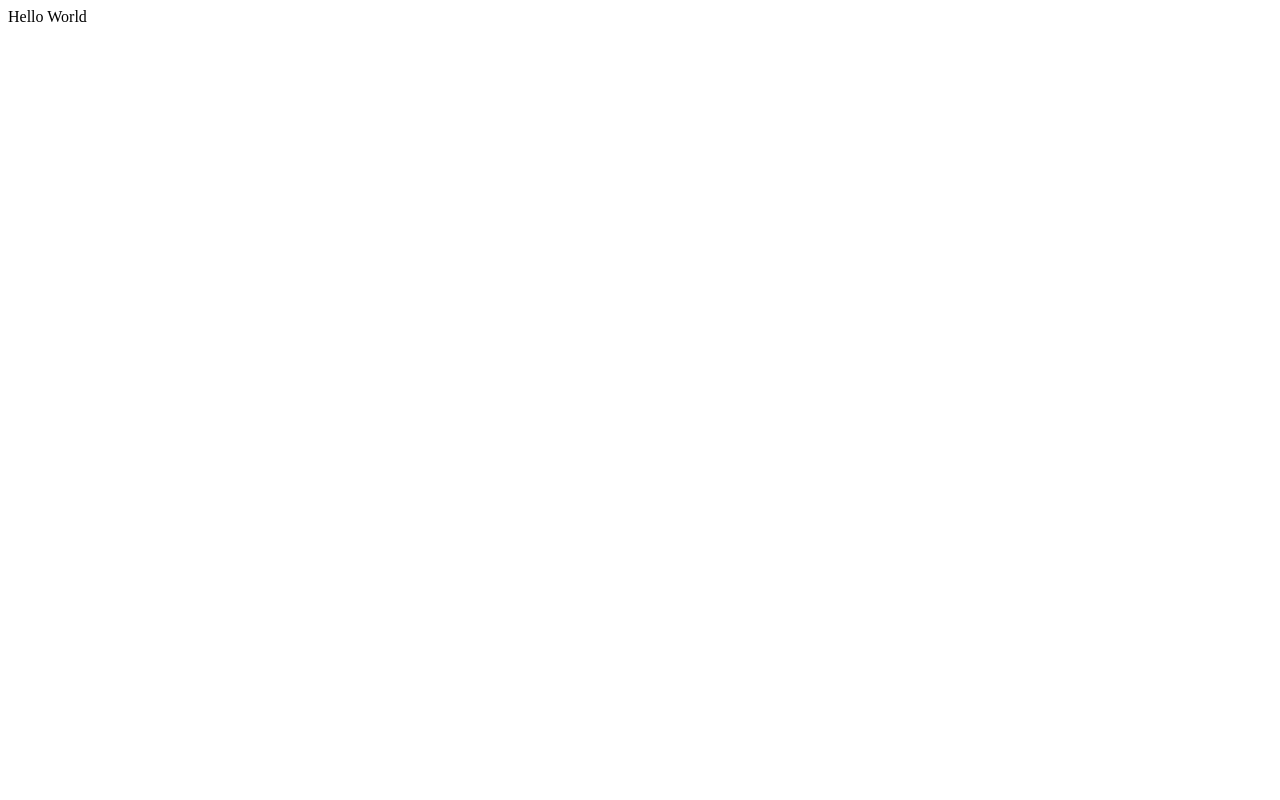
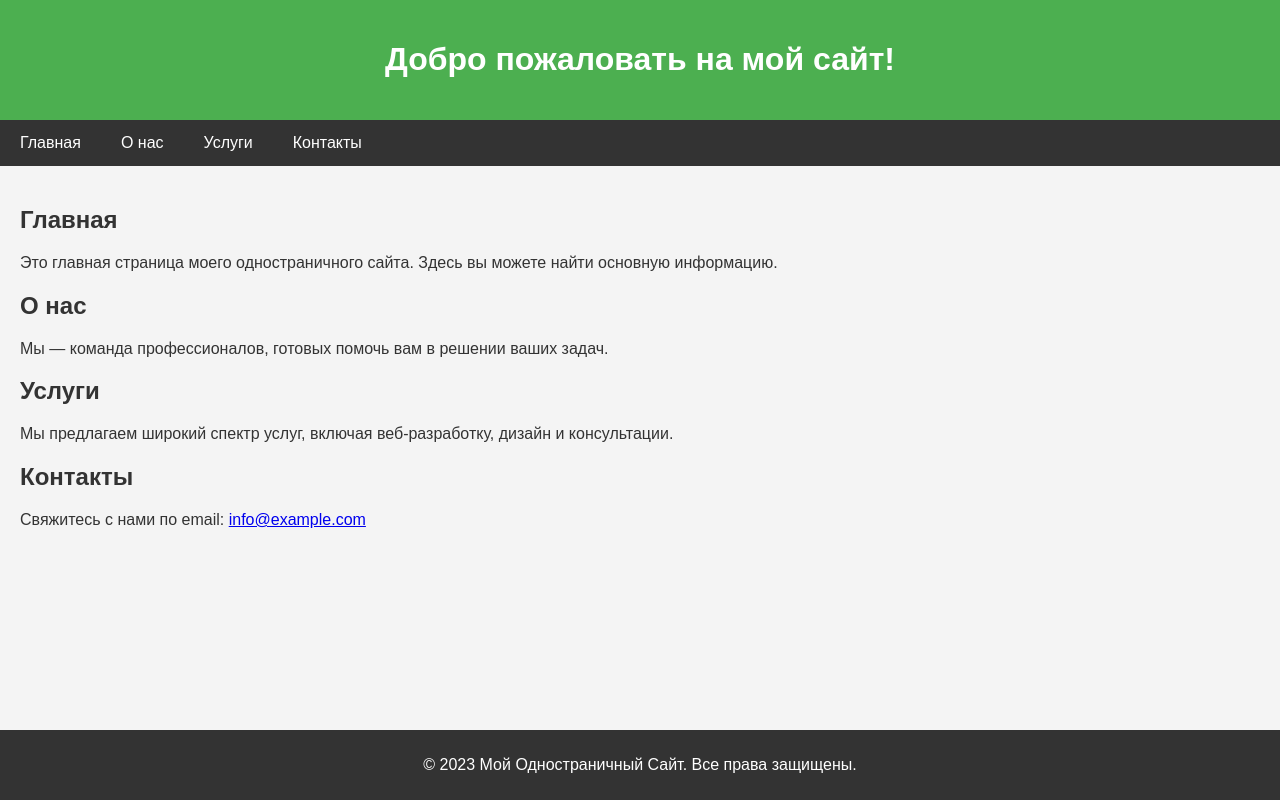
Before and after one commit to VasilyEM/VasilyME.github.io, a plain HTML site: page index.html in a window 1280 px wide. Drawn offline with Linux system fonts and the light colour scheme.

Commit message:
Add Code

```diff
--- a/index.html
+++ b/index.html
@@ -1 +1,91 @@
-Hello World
+<!DOCTYPE html>
+<html lang="ru">
+<head>
+    <meta charset="UTF-8">
+    <meta name="viewport" content="width=device-width, initial-scale=1.0">
+    <title>Мой Одностраничный Сайт</title>
+    <style>
+        body {
+            font-family: Arial, sans-serif;
+            margin: 0;
+            padding: 0;
+            background-color: #f4f4f4;
+            color: #333;
+        }
+        header {
+            background-color: #4CAF50;
+            color: white;
+            padding: 20px 0;
+            text-align: center;
+        }
+        nav {
+            background-color: #333;
+            overflow: hidden;
+        }
+        nav a {
+            float: left;
+            display: block;
+            color: white;
+            text-align: center;
+            padding: 14px 20px;
+            text-decoration: none;
+        }
+        nav a:hover {
+            background-color: #ddd;
+            color: black;
+        }
+        .content {
+            padding: 20px;
+        }
+        footer {
+            background-color: #333;
+            color: white;
+            text-align: center;
+            padding: 10px 0;
+            position: fixed;
+            width: 100%;
+            bottom: 0;
+        }
+    </style>
+</head>
+<body>
+
+    <header>
+        <h1>Добро пожаловать на мой сайт!</h1>
+    </header>
+
+    <nav>
+        <a href="#home">Главная</a>
+        <a href="#about">О нас</a>
+        <a href="#services">Услуги</a>
+        <a href="#contact">Контакты</a>
+    </nav>
+
+    <div class="content">
+        <section id="home">
+            <h2>Главная</h2>
+            <p>Это главная страница моего одностраничного сайта. Здесь вы можете найти основную информацию.</p>
+        </section>
+
+        <section id="about">
+            <h2>О нас</h2>
+            <p>Мы — команда профессионалов, готовых помочь вам в решении ваших задач.</p>
+        </section>
+
+        <section id="services">
+            <h2>Услуги</h2>
+            <p>Мы предлагаем широкий спектр услуг, включая веб-разработку, дизайн и консультации.</p>
+        </section>
+
+        <section id="contact">
+            <h2>Контакты</h2>
+            <p>Свяжитесь с нами по email: <a href="mailto:info@example.com">info@example.com</a></p>
+        </section>
+    </div>
+
+    <footer>
+        <p>&copy; 2023 Мой Одностраничный Сайт. Все права защищены.</p>
+    </footer>
+
+</body>
+</html>
```
